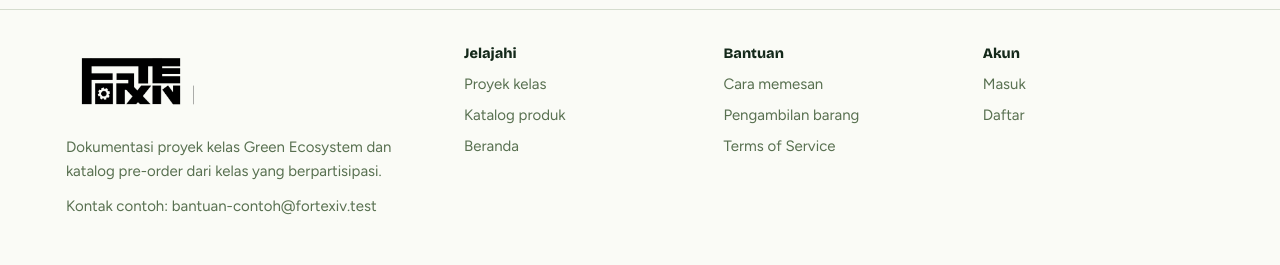
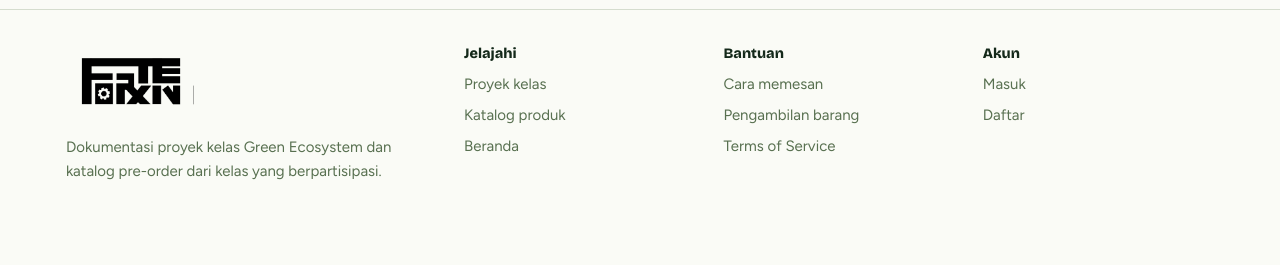
Before and after one commit to ridchive/Fortexiv_website, a Laravel app: page /login in a window 1280 px wide. Shown: the part 819-1084 px from the top of the page. After the commit the page ends 999 px from the top, so only its background shows below. Run offline with Laravel 12, Linux system fonts and the light colour scheme.

Commit message:
Remove placeholder contact from footer
Co-authored-by: Copilot <223556219+Copilot@users.noreply.github.com>

```diff
--- a/resources/views/layouts/app.blade.php
+++ b/resources/views/layouts/app.blade.php
@@ -1615,7 +1615,6 @@
       <div>
         <a class="brand" href="{{ route('home') }}"><span class="brand-logo-frame"><img class="brand-logo-image" src="{{ asset('fortexiv-logo.jpg') }}" alt="FORTEXIV"></span></a>
         <p class="muted" style="max-width:36ch;margin-top:10px">Dokumentasi proyek kelas Green Ecosystem dan katalog pre-order dari kelas yang berpartisipasi.</p>
-        <p class="small muted" style="margin-top:10px">Kontak contoh: <span class="code">bantuan-contoh@fortexiv.test</span></p>
       </div>
       <div><h4>Jelajahi</h4><ul><li><a href="{{ route('projects.index') }}">Proyek kelas</a></li><li><a href="{{ route('catalog.index') }}">Katalog produk</a></li><li><a href="{{ route('home') }}">Beranda</a></li></ul></div>
       <div><h4>Bantuan</h4><ul><li><a href="{{ route('help', ['section' => 'cara-memesan']) }}#cara-memesan">Cara memesan</a></li><li><a href="{{ route('help', ['section' => 'pengambilan-barang']) }}#pengambilan-barang">Pengambilan barang</a></li><li><a href="{{ route('terms') }}">Terms of Service</a></li></ul></div>
```
